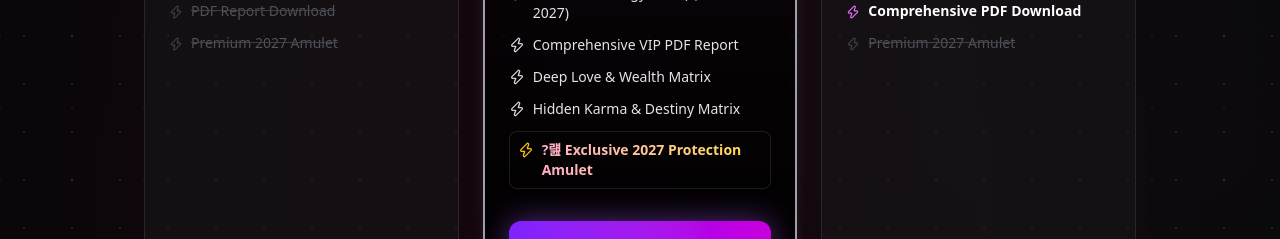
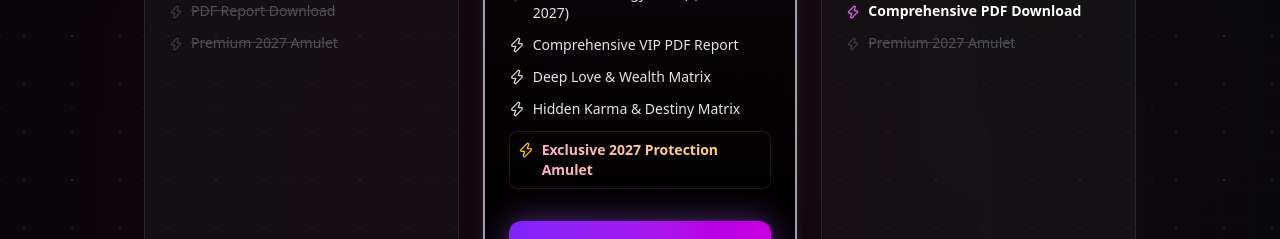
Before and after one commit to cwjung77-glitch/K-oracle, a Next.js app: page / in a window 1280 px wide. Shown: the part 2340-2579 px from the top of the page. Built offline with nearby package versions, Linux system fonts and the light colour scheme.

Commit message:
fix: remove broken character encoding typo in saju payment plan text

```diff
--- a/src/app/page.js
+++ b/src/app/page.js
@@ -271,7 +271,7 @@ export default function OracleLanding() {
                       <li className="flex gap-2 items-start"><Zap size={16} className="text-zinc-300 flex-shrink-0 mt-0.5" /> Comprehensive VIP PDF Report</li>
                       <li className="flex gap-2 items-start"><Zap size={16} className="text-zinc-300 flex-shrink-0 mt-0.5" /> Deep Love & Wealth Matrix</li>
                       <li className="flex gap-2 items-start"><Zap size={16} className="text-zinc-300 flex-shrink-0 mt-0.5" /> Hidden Karma & Destiny Matrix</li>
-                      <li className="flex gap-2 items-start font-bold text-transparent bg-clip-text bg-gradient-to-r from-pink-300 to-yellow-300 mt-3 border border-white/10 p-2 rounded-lg bg-black/40"><Zap size={16} className="text-yellow-400 flex-shrink-0 mt-0.5" /> ?럞 Exclusive 2027 Protection Amulet</li>
+                      <li className="flex gap-2 items-start font-bold text-transparent bg-clip-text bg-gradient-to-r from-pink-300 to-yellow-300 mt-3 border border-white/10 p-2 rounded-lg bg-black/40"><Zap size={16} className="text-yellow-400 flex-shrink-0 mt-0.5" /> Exclusive 2027 Protection Amulet</li>
                     </ul>
                     <button onClick={() => { setSelectedPlan("bundle"); setShowCheckout(true); }} className="w-full py-4 rounded-xl bg-gradient-to-r from-violet-600 to-fuchsia-600 hover:from-violet-500 hover:to-fuchsia-500 text-white font-black transition-colors shadow-[0_0_30px_rgba(168,85,247,0.5)]">Unlock Masterplan</button>
                   </div>
```
